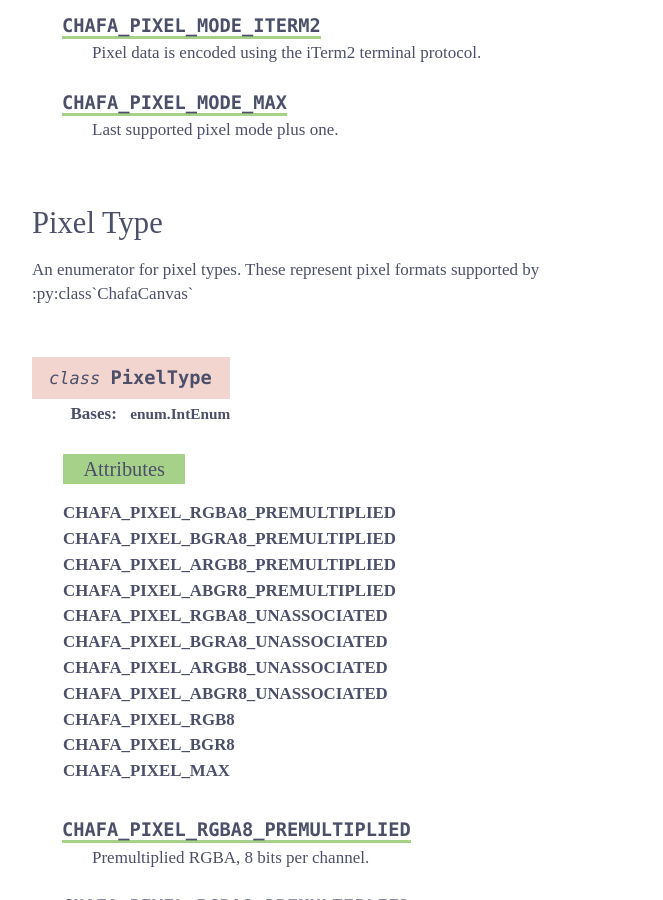
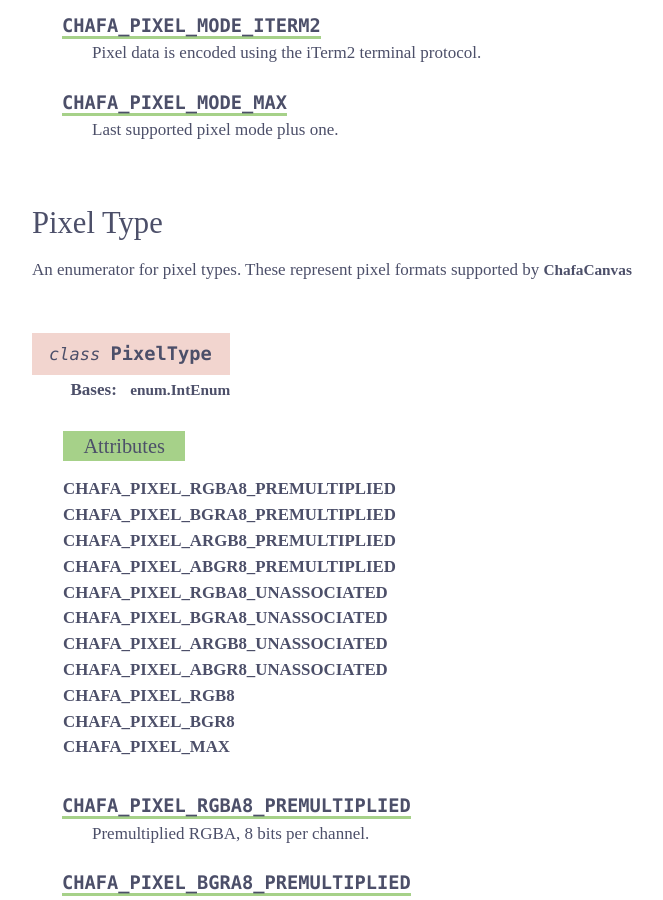
Before and after one commit to GuardKenzie/chafa.py, a Sphinx documentation site: the page built from docs/api/enums.rst, in a window 1280 px wide and 900 px high, scrolled down 2098 px. Shown: the whole window, without its empty margins (388-1051 px from the left). Built offline with Sphinx 7.4.7, drawn with Linux system fonts in a browser that asks for light colours; some web fonts are replaced.

Commit message:
Docs: Fixed typo in enums

```diff
--- a/docs/api/enums.rst
+++ b/docs/api/enums.rst
@@ -83,7 +83,7 @@ An enumerator for pixel modes. This determines how pixel graphics are rendered i
 
 Pixel Type
 __________
-An enumerator for pixel types. These represent pixel formats supported by :py:class`ChafaCanvas`
+An enumerator for pixel types. These represent pixel formats supported by :py:class:`ChafaCanvas`
 
 .. py:class:: PixelType
 
```
